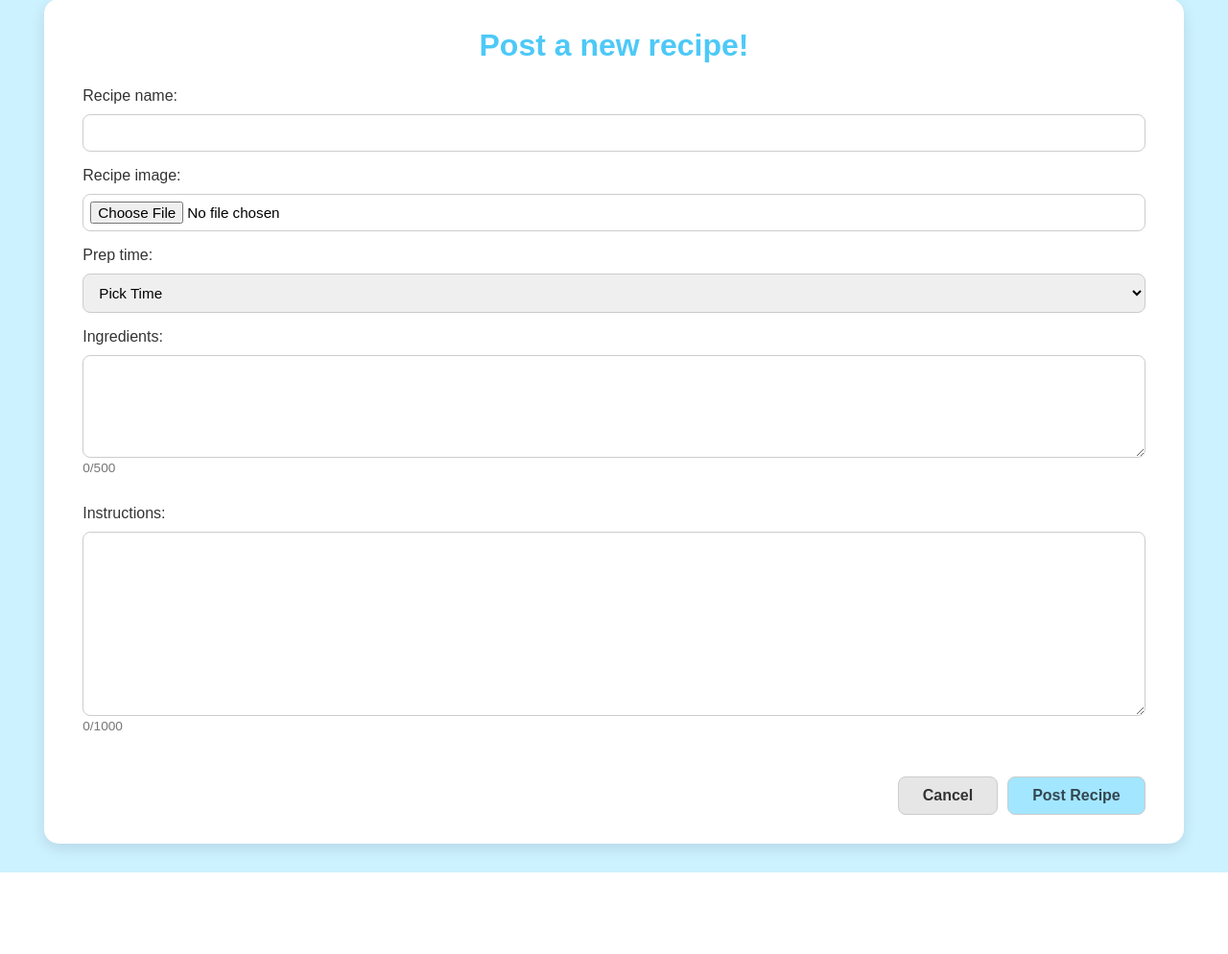
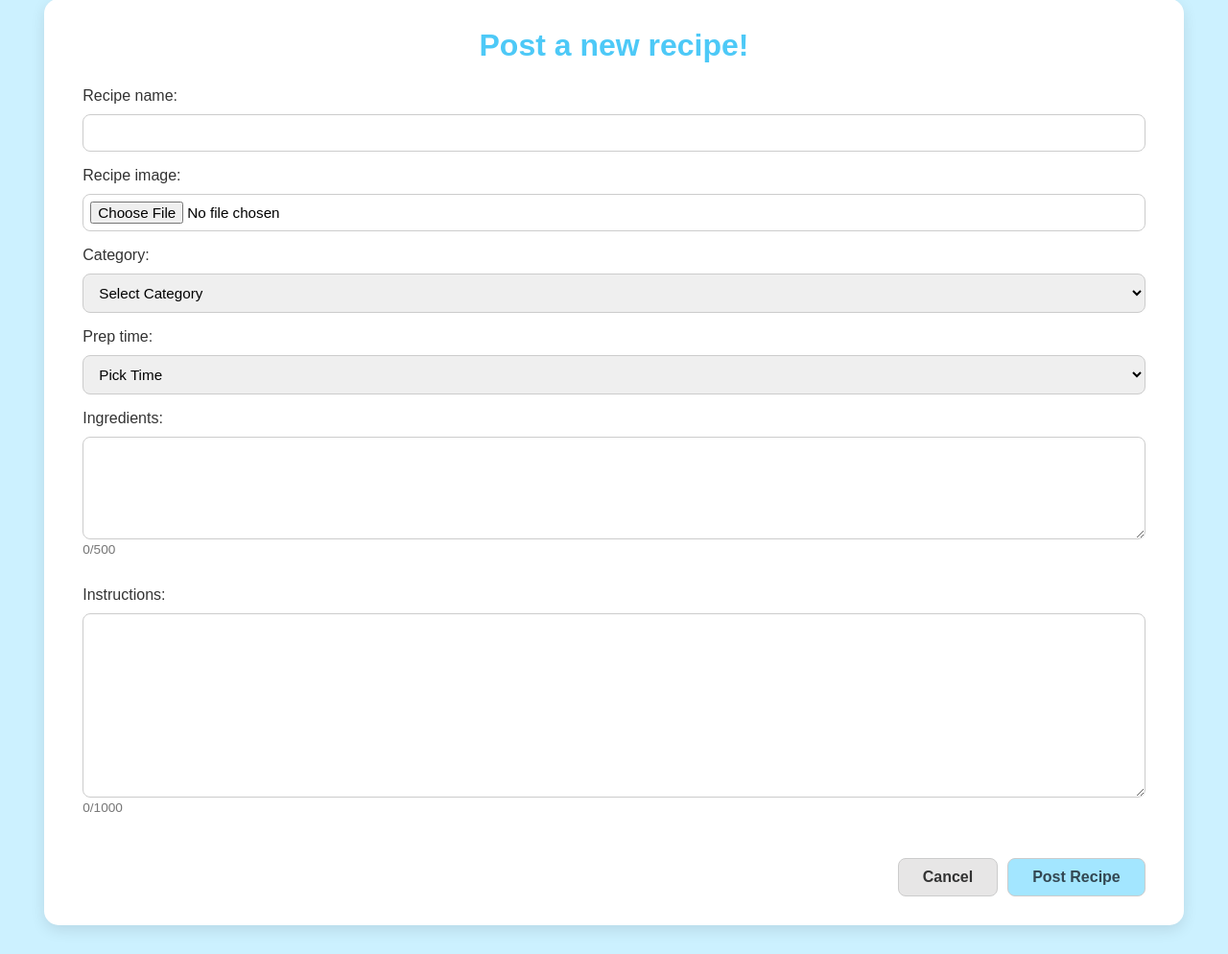
Before and after one commit to HappyPot-PSO/happypot, a PHP site: page /recipe.php in a window 1280 px wide. Shown: the part 112-1106 px from the top of the page at 96% size. Before the commit the page ends 1021 px from the top, so only its background shows below. Run offline with PHP 8.4, Linux system fonts and the light colour scheme; the visitor is signed in with stand-in values (Sample User, id 1); some libraries are stand-ins or nearby versions.

Commit message:
recipecategory

```diff
--- a/recipe.php
+++ b/recipe.php
@@ -240,6 +240,14 @@ $username_display = isset($_SESSION['username']) ? htmlspecialchars($_SESSION['u
                     <input id="img" type="file" name="img" accept="image/*" required>
                 </p>
                 <p>
+                    <label for="category">Category:</label>
+                    <select id="category" name="category" size="1" required>
+                        <option selected value="">Select Category</option>
+                        <option value="food">Food</option>
+                        <option value="drink">Drink</option>
+                    </select>
+                </p>
+                <p>
                     <label for="time">Prep time:</label>
                     <select id="time" name="time" size="1" required>
                         <option selected value="">Pick Time</option>
@@ -318,6 +326,7 @@ $username_display = isset($_SESSION['username']) ? htmlspecialchars($_SESSION['u
             let messages = [];
             const name = document.getElementById('name');
             const img = document.getElementById('img');
+            const category = document.getElementById('category');
             const time = document.getElementById('time');
             const ingr = document.getElementById('ingr');
             const instr = document.getElementById('instr');
@@ -332,7 +341,11 @@ $username_display = isset($_SESSION['username']) ? htmlspecialchars($_SESSION['u
                 messages.push('Recipe image is required');
             }
 
-            if (!time.value || time.value === 'epilogi' || time.value === '') { // Changed 'epilogi' to a more robust check if needed
+            if (!category.value || category.value === '') {
+                messages.push('Category is required');
+            }
+
+            if (!time.value || time.value === 'epilogi' || time.value === '') {
                 messages.push('Prep time is required');
             }
 
```
Also changed, not shown: recipe_upload.php (+21 -7 lines).
